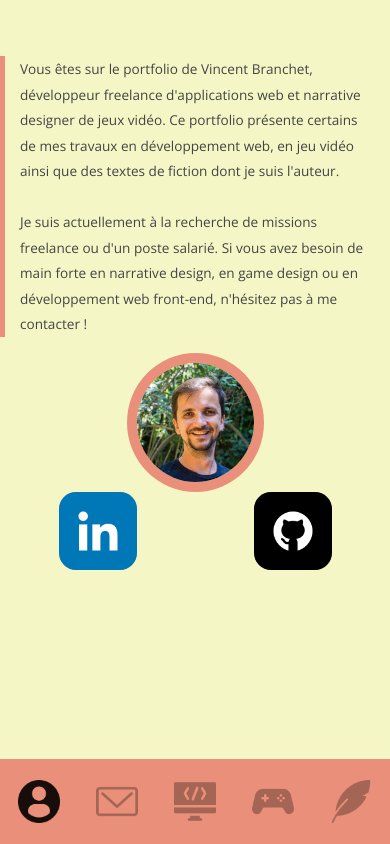
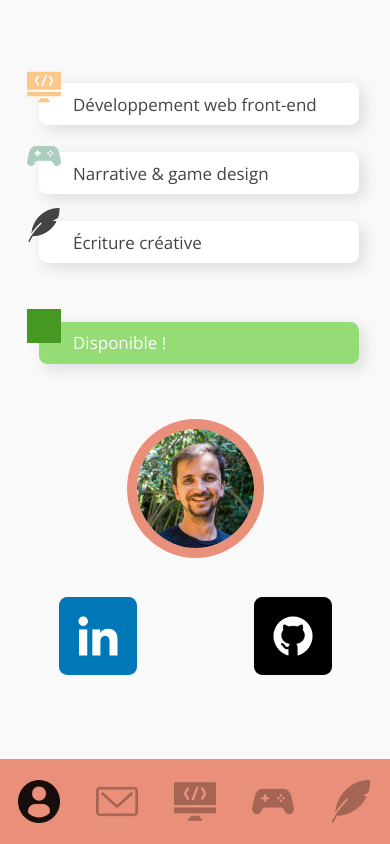
Before and after one commit to vincentbranchet/portfolio, a React (Create React App) app: page / in a window 390 px wide. Built offline with nearby package versions, Linux system fonts and the light colour scheme; grey boxes are pictures that could not be loaded.

Commit message:
upgraded the design of the landing page

```diff
--- a/src/components/LandingPage.js
+++ b/src/components/LandingPage.js
@@ -7,10 +7,24 @@ class LandingPage extends React.Component {
       return (
         <div className={`landingPageWrapper ${this.props.direction}`}>
           <div className="landingPresentationWrapper">
-            <Paragraph
-              text={this.props.text}
-            />
+            <div className="webPresWrapper">
+              <img className="webPresLogo" src={`${process.env.PUBLIC_URL}/assets/img/coding.png`} alt="" />
+              <div>Développement web front-end</div>
+            </div>
+            <div className="gamesPresWrapper">
+              <img className="gamesPresLogo" src={`${process.env.PUBLIC_URL}/assets/img/gamepad.png`} alt="" />
+              <div>Narrative & game design</div>
+            </div>
+            <div className="litPresWrapper">
+              <img className="litPresLogo" src={`${process.env.PUBLIC_URL}/assets/img/quill.png`} alt="" />
+              <div>Écriture créative</div>
+            </div>
+            <div className="availablePresWrapper">
+              <img className="availablePresLogo" src={`${process.env.PUBLIC_URL}/assets/img/ok-mark.png`} alt="" />
+              <div>Disponible !</div>
+            </div>
           </div>
+
           <div className="profilePicWrapper">
             <img src={`${process.env.PUBLIC_URL}/assets/img/profile.png`} />
           </div>
--- a/src/index.css
+++ b/src/index.css
@@ -1,6 +1,7 @@
 /*
     TABLE OF CONTENT
     || General
+    || Image filters
     || Menu
     || Landing page
     || Contact page
@@ -32,8 +33,9 @@
     --bg-third-category: #ffffff;
     --bg-submain: #f4f7c5;
     --bg-default: #444444;
+    --bg-white: #F9F9F9;
     --box-shadow: #bfc199;
-    --white-shadow: #d3d3d3;
+    --white-shadow: #dddddd;
     --linkedin-blue: #0077B7;
     --github-black: #24292E;
     --gmail-light-red: #FCE8E6;
@@ -47,7 +49,7 @@ html, body, #root, .mainWrapper {
     height: 100%;
     position: relative;
     overflow-x: hidden;
-    background-color: var(--bg-submain);
+    background-color: var(--bg-white);
 }
 
 a {
@@ -118,6 +120,46 @@ a {
     width: 100vw;
 }
 
+/* || Image filters */
+
+.selected.menuWebButton, .webPresLogo {
+    filter: grayscale(0%) opacity(1) invert(100%) sepia(31%) saturate(5204%) hue-rotate(303deg) brightness(106%) contrast(97%);
+}
+.selected.menuGamesButton, .gamesPresLogo {
+    filter: grayscale(0%) opacity(1) invert(89%) sepia(17%) saturate(284%) hue-rotate(102deg) brightness(86%) contrast(93%);
+}
+.litPresLogo {
+    filter: invert(23%) sepia(2%) saturate(15%) hue-rotate(97deg) brightness(98%) contrast(85%);
+}
+
+.availablePresLogo {
+    filter: invert(55%) sepia(9%) saturate(3607%) hue-rotate(58deg) brightness(100%) contrast(87%);
+}
+.unselected.menuButton {
+    filter: grayscale(100%) opacity(0.3);
+}
+
+.selected.menuLitButton {
+    filter: invert(99%) sepia(0%) saturate(7500%) hue-rotate(229deg) brightness(101%) contrast(101%);
+}
+
+.selected.menuInfoButton {
+    filter: grayscale(0%) opacity(0.9);
+}
+.selected.menuContactButton {
+    filter: grayscale(0%) opacity(0.9);
+}
+.selected.menuWebButton {
+    filter: grayscale(0%) opacity(1) invert(100%) sepia(31%) saturate(5204%) hue-rotate(303deg) brightness(106%) contrast(97%);
+}
+.selected.menuGamesButton {
+    filter: grayscale(0%) opacity(1) invert(89%) sepia(17%) saturate(284%) hue-rotate(102deg) brightness(86%) contrast(93%);
+}
+.selected.menuLitButton {
+    filter: invert(99%) sepia(0%) saturate(7500%) hue-rotate(229deg) brightness(101%) contrast(101%);
+}
+
+
 /* || Menu */
 .menuWrapper {
     position: fixed;
@@ -137,26 +179,6 @@ a {
     display: flex;
     align-items: center;
     height: 5rem;
-}
-
-.unselected.menuButton {
-    filter: grayscale(100%) opacity(0.3);
-}
-
-.selected.menuInfoButton {
-    filter: grayscale(0%) opacity(0.9);
-}
-.selected.menuContactButton {
-    filter: grayscale(0%) opacity(0.9);
-}
-.selected.menuWebButton {
-    filter: grayscale(0%) opacity(1) invert(100%) sepia(31%) saturate(5204%) hue-rotate(303deg) brightness(106%) contrast(97%);
-}
-.selected.menuGamesButton {
-    filter: grayscale(0%) opacity(1) invert(89%) sepia(17%) saturate(284%) hue-rotate(102deg) brightness(86%) contrast(93%);
-}
-.selected.menuLitButton {
-    filter: invert(99%) sepia(0%) saturate(7500%) hue-rotate(229deg) brightness(101%) contrast(101%);
 }
 
 .menuButtonText {
@@ -180,9 +202,33 @@ a {
     overflow-y: scroll;
     -webkit-overflow-scrolling: touch;
 }
-.landingPresentationWrapper .paragraph {
-    padding-left: 15px;
-    border-left: 5px solid var(--bg-main);
+.landingPresentationWrapper {
+    display: flex;
+    flex-direction: column;
+    justify-content: flex-start;
+}
+.landingPresentationWrapper img {
+    position: relative;
+    top: -1rem;
+    left: -1rem;
+}
+
+.webPresWrapper, .gamesPresWrapper, .litPresWrapper, .availablePresWrapper {
+    display: flex;
+    align-items: center;
+    width: 100%;
+    background-color: white;
+    box-shadow: 5px 5px 15px var(--white-shadow);
+    border-radius: 0.5rem;
+}
+
+.litPresWrapper, .gamesPresWrapper, .webPresWrapper {
+    color: var(--bg-default);
+}
+
+.availablePresWrapper {
+    background-color: var(--whatsapp-light-green);
+    color: white;
 }
 .profilePicWrapper img {
     border-radius: 50%;
@@ -196,16 +242,16 @@ a {
 }
 .landingLink {
     background-color: var(--box-shadow);
-    box-shadow: -2px 2px 2px var(--box-shadow);
-    border-radius: 1rem;
+    box-shadow: 0px 0px 45px var(--white-shadow);
+    border-radius: 0.5rem;
 }
 .landingLink .linkContent {
     width: 100%;
     height: 100%;
     position: relative;
     top: 0;
-    background-color: whitesmoke;
-    border-radius: 1rem;
+    background-color: white;
+    border-radius: 0.5rem;
     transition: 100ms ease;
 }
 .landingLink:first-child .linkContent img {
@@ -565,6 +611,11 @@ a {
     }
 
     /* Responsive - Small screens - Landing */
+    .landingPresentationWrapper img {
+        width: 2rem;
+        height: 2rem;
+        left: -0.7rem;
+    }
     .landingPageWrapper {
         display: flex;
         flex-direction: column;
@@ -574,10 +625,17 @@ a {
         margin-top: 10vw;
         flex-direction: column;
         justify-content: space-evenly;
+        padding-left: 10vw;
     }
-    .landingPresentationWrapper .paragraph {
-        font-size: 0.8rem;
-        padding-right: 5vw;
+    .webPresWrapper, .gamesPresWrapper, .litPresWrapper, .availablePresWrapper {
+        font-size: 1em;
+        width: 80vw;
+        margin-top: 7vw;
+        padding: 1vw 2vw 1vw 0;
+    }
+    .availablePresWrapper {
+        margin-top: 15vw;
+        margin-bottom: 10vw;
     }
 
     .landingPresentationWrapper, .landingLinksWrapper {
@@ -587,6 +645,7 @@ a {
     .profilePicWrapper {
         display: flex;
         justify-content: center;
+        margin-bottom: 10vw;
     }
     .profilePicWrapper img {
         width: 30vw;
@@ -829,7 +888,18 @@ a {
         margin-top: 10vh;
         margin-bottom: auto;
     }
-
+    .landingPresentationWrapper img {
+        width: 4rem;
+        margin-right: 0.5rem;
+    }
+    .webPresWrapper, .gamesPresWrapper, .litPresWrapper, .availablePresWrapper {
+        font-size: 1.2em;
+        margin-bottom: 1.5rem;
+        padding-right: 2rem;
+    }
+    .availablePresWrapper {
+        margin-top: 3rem;
+    }
     .profilePicWrapper {
         float: right;
         margin-top: 10vh;
@@ -1019,16 +1089,12 @@ a {
     }
 
     .contactLink:first-child:hover .linkContent {
-        top: -3px;
-        left: 3px;
         background-color: var(--linkedin-blue);
     }
     .contactLink:first-child:hover .linkContent img {
         filter: invert(99%) sepia(0%) saturate(7500%) hue-rotate(229deg) brightness(101%) contrast(101%);
     }
     .contactLink:last-child:hover .linkContent {
-        top: -3px;
-        left: 3px;
         background-color: black;
     }
     .contactLink:last-child:hover .linkContent img {
@@ -1036,16 +1102,12 @@ a {
     }
 
     .landingLink:first-child:hover .linkContent {
-        top: -3px;
-        left: 3px;
         background-color: var(--linkedin-blue);
     }
     .landingLink:first-child:hover .linkContent img {
         filter: invert(99%) sepia(0%) saturate(7500%) hue-rotate(229deg) brightness(101%) contrast(101%);
     }
     .landingLink:last-child:hover .linkContent {
-        top: -3px;
-        left: 3px;
         background-color: black;
     }
     .landingLink:last-child:hover .linkContent img {
--- a/src/stores/TextContentStore.js
+++ b/src/stores/TextContentStore.js
@@ -5,13 +5,7 @@ class TextContentStore extends React.Component {
         super(props);
 
         this.texts = {
-            landing: `Vous êtes sur le portfolio de Vincent Branchet, développeur freelance d'applications web et narrative designer de jeux vidéo. Ce portfolio présente certains de mes travaux en développement web, en jeu vidéo ainsi que des textes de fiction dont je suis l'auteur.
-
-            Je suis actuellement à la recherche de missions freelance ou d'un poste salarié. Si vous avez besoin de main forte en narrative design, en game design ou en développement web front-end, n'hésitez pas à me contacter !`,
-
-            contact: `Le meilleur moyen de me contacter est de m'envoyer un mail. Je réponds généralement dans la demi-journée. Je suis aussi joignable par téléphone, SMS, Whatsapp et Telegram.
-
-            Si vous m'appelez et je ne réponds pas n'hésitez pas à me laisser un message ; je vous rappellerai très vite.`,
+            contact: `Le meilleur moyen de me contacter est de m'envoyer un mail. Je réponds généralement dans la demi-journée.`,
         }
     }
 
```
